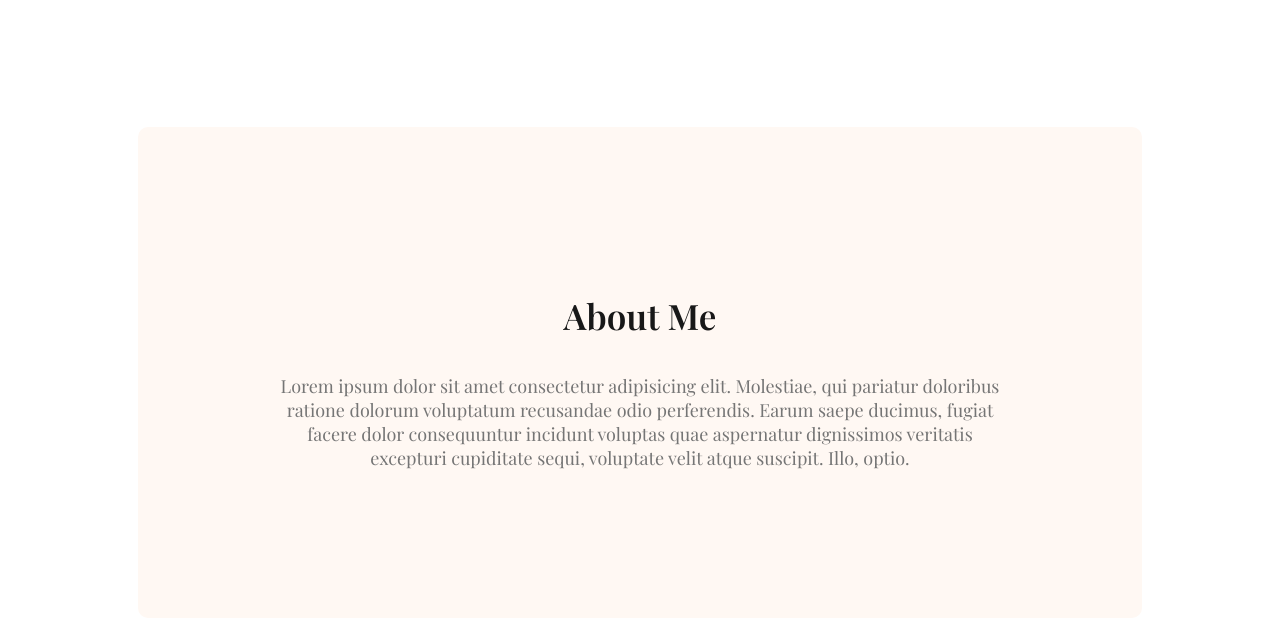
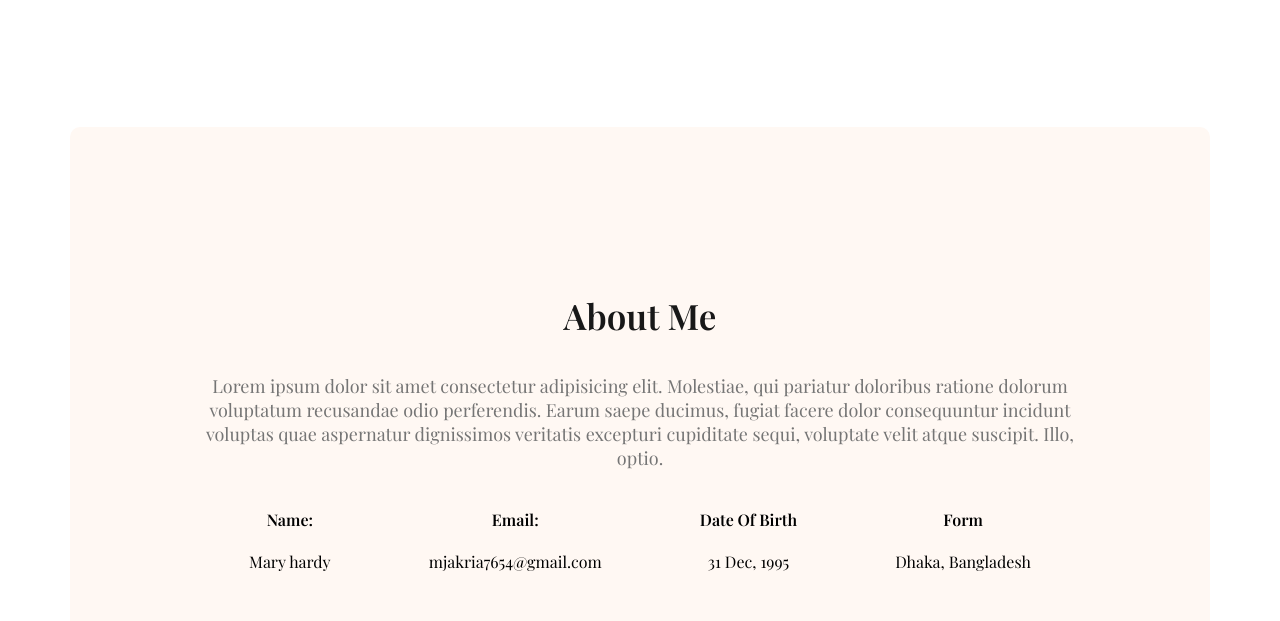
Before and after one commit to mjakaria11/webdedeloper-portfelow, a plain HTML site: page index.html in a window 1280 px wide. Shown: the part 603-1224 px from the top of the page. Drawn offline with nearby package versions, Linux system fonts and the light colour scheme; a web font is replaced by a local one.

Commit message:
uploaded about

```diff
--- a/index.html
+++ b/index.html
@@ -47,6 +47,25 @@
         voluptatum recusandae odio perferendis. Earum saepe ducimus, fugiat facere dolor consequuntur incidunt voluptas
         quae aspernatur dignissimos veritatis excepturi cupiditate sequi, voluptate velit atque suscipit. Illo, optio.
       </p>
+      <div class="about-info-container">
+        <!-- .about-info*4>h4.info-title+p.info-description  -->
+        <div class="about-info">
+          <h4 class="info-title">Name:</h4>
+          <p class="info-description">Mary hardy</p>
+        </div>
+        <div class="about-info">
+          <h4 class="info-title">Email:</h4>
+          <p class="info-description">mjakria7654@gmail.com</p>
+        </div>
+        <div class="about-info">
+          <h4 class="info-title">Date Of Birth</h4>
+          <p class="info-description">31 Dec, 1995</p>
+        </div>
+        <div class="about-info">
+          <h4 class="info-title">Form</h4>
+          <p class="info-description">Dhaka, Bangladesh</p>
+        </div>
+      </div>
     </section>
   </main>
 
--- a/style/style.css
+++ b/style/style.css
@@ -85,10 +85,22 @@ nav a{
 
 }
 /* main section styles */
+
+main{
+  max-width: 1140px;
+  margin: 0 auto;
+}
   /* about section styles */
   .about{
     padding: 130px;
     border-radius: 10px;
     background: #FFF8F3;
-    margin: 130px;
+    margin: 130px 0;
   }
+  .about-info-container{
+    display: flex;
+    justify-content: space-around;
+  }
+  .about-info{
+    text-align: center;
+  }
```
